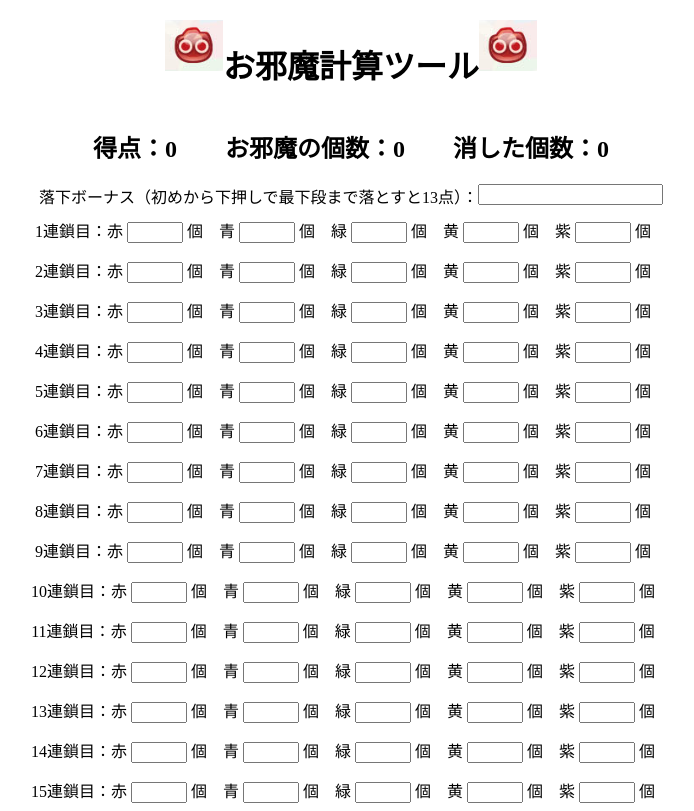
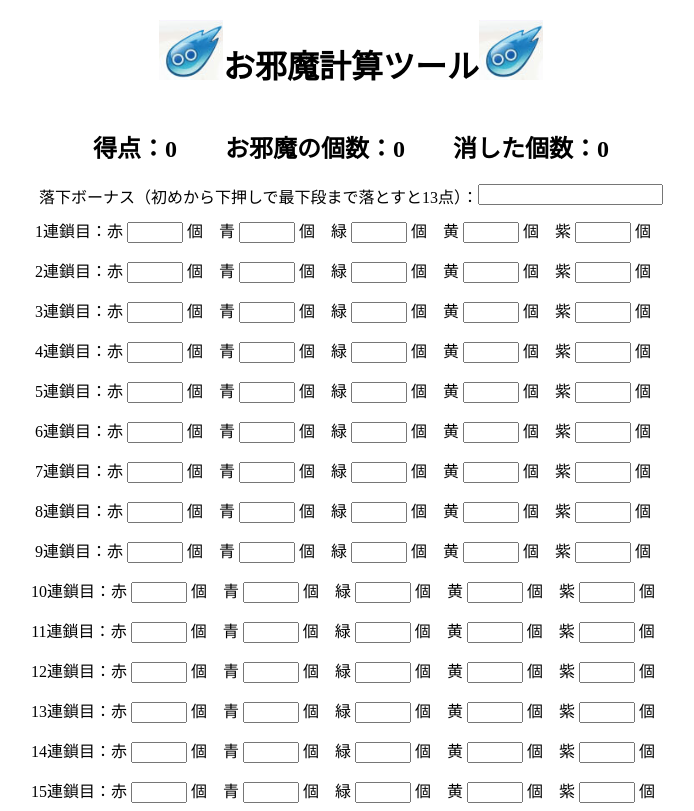
Before and after one commit to kiyokazu2424/puyopuyo, a plain HTML site: page index.html in a window 1280 px wide. Shown: the top 811 px of the page, without its empty margins (289-983 px from the left). Drawn offline with nearby package versions, Linux system fonts and the light colour scheme.

Commit message:
タイトル画像、計算式修正

```diff
--- a/index.html
+++ b/index.html
@@ -22,13 +22,13 @@
         <div id="app">
           <div class="title">
             <div class="title-img">
-              <img src="ojama_img/iwa.png">
+              <img src="ojama_img/suisei.png">
             </div>
             <div>
               <h1>お邪魔計算ツール</h1>
             </div>
             <div class="title-img">
-              <img src="ojama_img/iwa.png">
+              <img src="ojama_img/suisei.png">
             </div>
           </div>
 
@@ -513,7 +513,7 @@
           </div>
 
           <div class="info-culc">
-            <p>計算式：点数 = 消した個数 × 10 × (連鎖ボーナス + 色ボーナス + 各連結ボーナスの和)
+            <p>計算式：点数 = 消した個数 × 10 × (連鎖ボーナス + 色ボーナス + 各連結ボーナスの和) + 落下ボーナス
               <br>*ボーナスの和が0の時、つまり単発一色4個消しの時などはボーナス合計は1で計算
             </p>
           </div>
```
